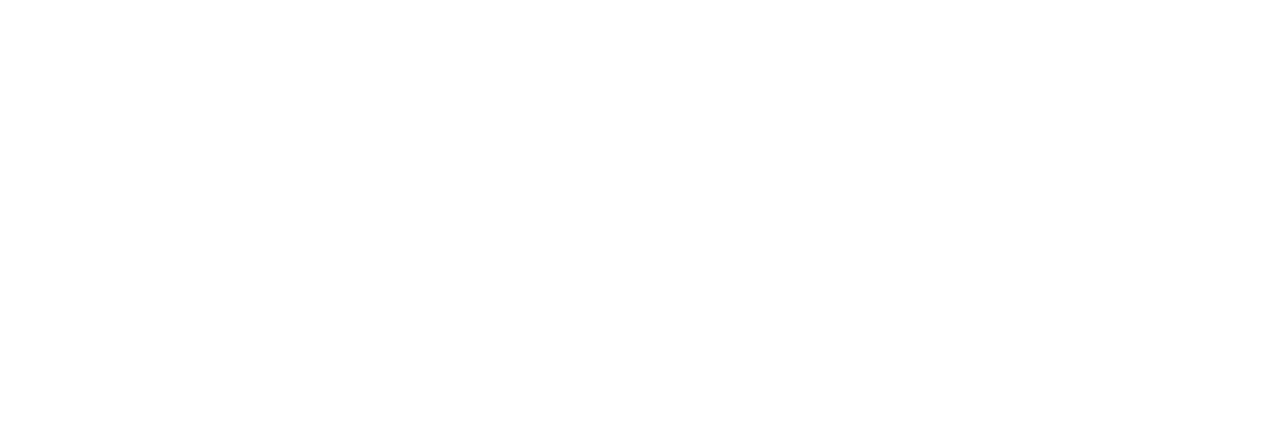
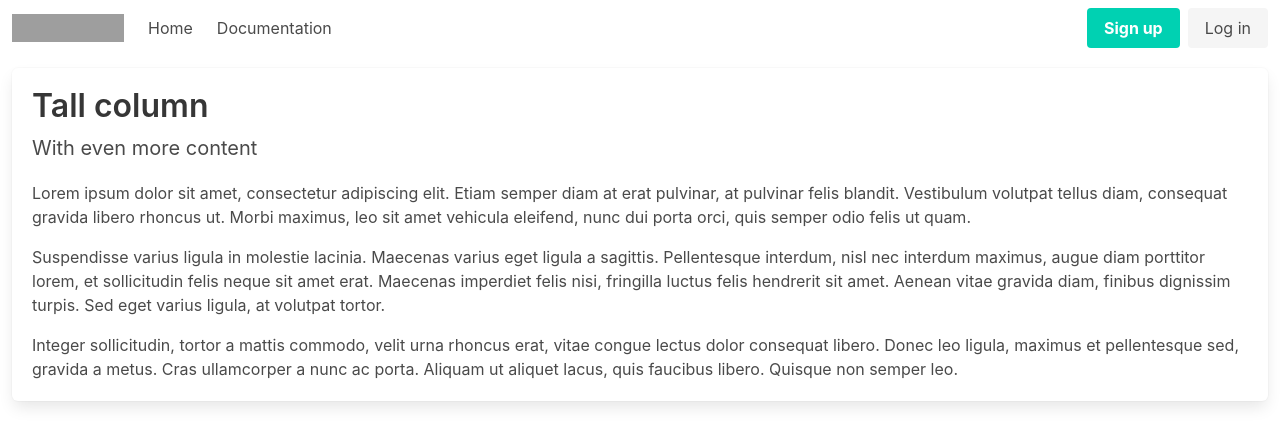
Before and after one commit to Adeelshaukat1/our-night, a plain HTML site: page index.html in a window 1280 px wide. Drawn offline with nearby package versions, Linux system fonts and the light colour scheme; grey boxes are pictures that could not be loaded.

Commit message:
files for each page

```diff
--- a/index.html
+++ b/index.html
@@ -11,6 +11,60 @@
 
 </head>
 <body>
+    <nav class="navbar" role="navigation" aria-label="main navigation">
+        <div class="navbar-brand">
+          <a class="navbar-item" href="https://bulma.io">
+            <img src="https://bulma.io/images/bulma-logo.png" width="112" height="28">
+          </a>
+
+          <a role="button" class="navbar-burger burger" aria-label="menu" aria-expanded="false" data-target="navbarBasicExample">
+            <span aria-hidden="true"></span>
+            <span aria-hidden="true"></span>
+            <span aria-hidden="true"></span>
+          </a>
+        </div>
+
+        <div id="navbarBasicExample" class="navbar-menu">
+          <div class="navbar-start">
+            <a class="navbar-item">
+              Home
+            </a>
+
+            <a class="navbar-item">
+              Documentation
+            </a>
+
+          </div>
+
+          <div class="navbar-end">
+            <div class="navbar-item">
+              <div class="buttons">
+                <a class="button is-primary">
+                  <strong>Sign up</strong>
+                </a>
+                <a class="button is-light">
+                  Log in
+                </a>
+              </div>
+            </div>
+          </div>
+        </div>
+      </nav>
+
+      <div class="tile is-parent">
+        <article class="tile is-child box">
+          <div class="content">
+            <p class="title">Tall column</p>
+            <p class="subtitle">With even more content</p>
+            <div class="content">
+              <p>Lorem ipsum dolor sit amet, consectetur adipiscing elit. Etiam semper diam at erat pulvinar, at pulvinar felis blandit. Vestibulum volutpat tellus diam, consequat gravida libero rhoncus ut. Morbi maximus, leo sit amet vehicula eleifend, nunc dui porta orci, quis semper odio felis ut quam.</p>
+              <p>Suspendisse varius ligula in molestie lacinia. Maecenas varius eget ligula a sagittis. Pellentesque interdum, nisl nec interdum maximus, augue diam porttitor lorem, et sollicitudin felis neque sit amet erat. Maecenas imperdiet felis nisi, fringilla luctus felis hendrerit sit amet. Aenean vitae gravida diam, finibus dignissim turpis. Sed eget varius ligula, at volutpat tortor.</p>
+              <p>Integer sollicitudin, tortor a mattis commodo, velit urna rhoncus erat, vitae congue lectus dolor consequat libero. Donec leo ligula, maximus et pellentesque sed, gravida a metus. Cras ullamcorper a nunc ac porta. Aliquam ut aliquet lacus, quis faucibus libero. Quisque non semper leo.</p>
+            </div>
+          </div>
+        </article>
+      </div>
+    </div>
 
 
 <script src="app.js"></script>
```
Also changed, not shown: assets/css/styles.css (added), assets/js/drinks.js (added), assets/js/food.js (added), assets/js/movies.js (added), 4 other files.
